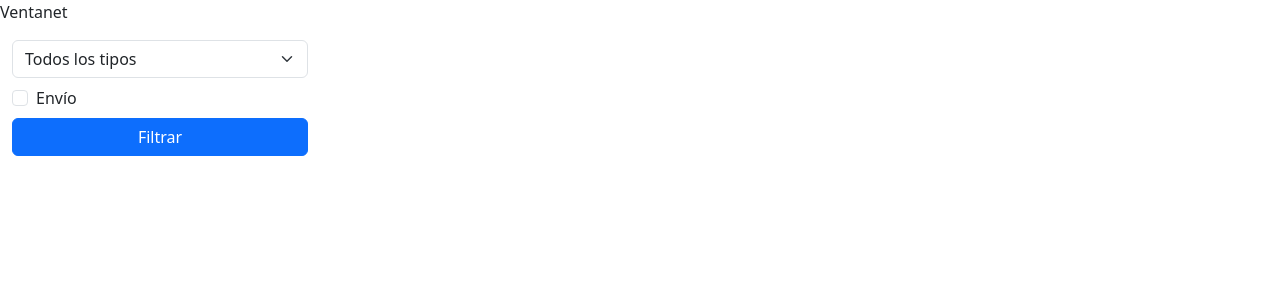
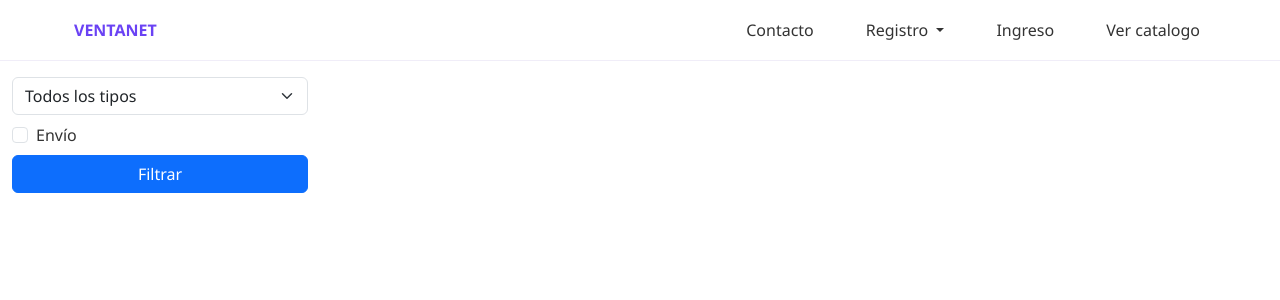
Before and after one commit to jsalvaguitian/tw1-ventanet, a Spring app: page /thymeleaf/catalogo in a window 1280 px wide. Shown: the top 300 px of the page. Run offline with Thymeleaf, Linux system fonts and the light colour scheme; the template is opened without the code that fills it, so the values that code supplies are empty.

Commit message:
unificado estilo  header en catalogo.html

```diff
--- a/src/main/webapp/WEB-INF/views/thymeleaf/catalogo.html
+++ b/src/main/webapp/WEB-INF/views/thymeleaf/catalogo.html
@@ -4,13 +4,39 @@
 <head>
     <title>Catálogo</title>
     <link rel="stylesheet" th:href="@{/css/bootstrap.min.css}">
+    <!-- estilo para el header -->
+    <link rel="stylesheet" th:href="@{/css/main.css}" />
 </head>
 
 <body>
-    <header>
-                <a th:href="@{/home}" class="navbar-brand">Ventanet</a>
+  <!-- HEADER -->
+  <header class="site-header">
+    <div class="header-inner">
+      <a th:href="@{/}" class="logo">
+        <span class="brand">VENTANET</span>
+      </a>
+      <nav class="ms-auto">
+        <ul class="nav">
+          <li class="nav-item"><a class="nav-link" href="#contacto">Contacto</a></li>
 
-    </header>
+          <!-- Menú desplegable -->
+          <li class="nav-item dropdown">
+            <a class="nav-link dropdown-toggle" href="#" id="registroDropdown" role="button" data-bs-toggle="dropdown"
+              aria-expanded="false">
+              Registro
+            </a>
+            <ul class="dropdown-menu" aria-labelledby="registroDropdown">
+              <li><a th:href="@{/nuevo-usuario}" class="dropdown-item">Cliente</a></li>
+              <li><a th:href="@{/registro-proveedor}" class="dropdown-item">Proveedor</a></li>
+            </ul>
+          </li>
+          <li class="nav-item"><a class="nav-link" th:href="@{/login}">Ingreso</a></li>
+          <li class="nav-item"><a class="nav-link" th:href="@{/catalogo}">Ver catalogo</a></li>
+        </ul>
+      </nav>
+    </div>
+  </header>
+
     <div class="container-fluid mt-3">
         <div class="row">
             <!-- FILTROS -->
```
